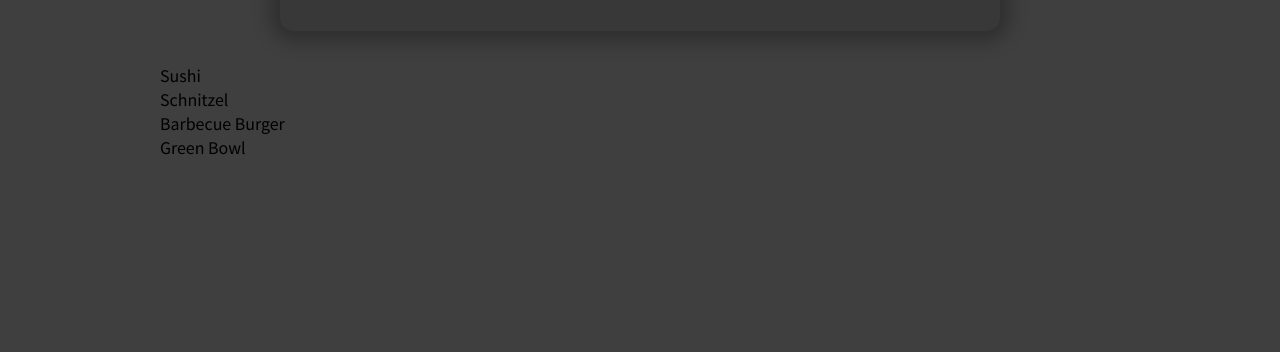
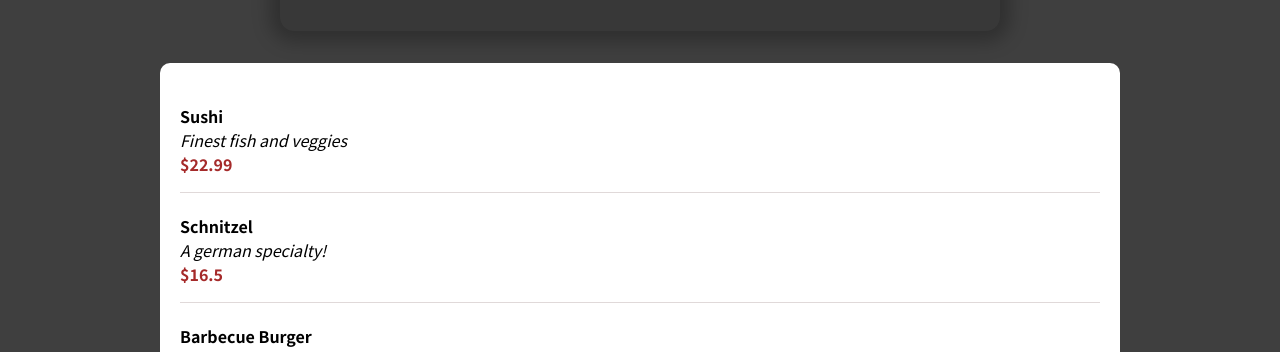
Before and after one commit to akshay7745/sharpenerAssignmentAndProjectsRCT, a React (Create React App) app in the folder sharpenerAssignmentsAndProjectsRCT/restaurantSharpenerTutorial/: page / in a window 1280 px wide. Shown: the part 442-794 px from the top of the page. Built offline with nearby package versions, Linux system fonts and the light colour scheme; the HTML template or start-up script is replaced by a standard one.

Commit message:
Added style to the mealsSummary and mealsList

```diff
--- a/sharpenerAssignmentsAndProjectsRCT/restaurantSharpenerTutorial/src/components/Meals/AvailableMeals.js
+++ b/sharpenerAssignmentsAndProjectsRCT/restaurantSharpenerTutorial/src/components/Meals/AvailableMeals.js
@@ -28,7 +28,11 @@ const DUMMY_MEALS = [
 ];
 const AvailableMeals = () => {
   const mealsList = DUMMY_MEALS.map((meal) => (
-    <li key={meal.id}>{meal.name}</li>
+    <li key={meal.id}>
+      <h4>{meal.name}</h4>
+      <p>{meal.description}</p>
+      <p>${meal.price}</p>
+    </li>
   ));
   return (
     <section className={classes.meals}>
--- a/sharpenerAssignmentsAndProjectsRCT/restaurantSharpenerTutorial/src/components/Meals/AvailableMeals.module.css
+++ b/sharpenerAssignmentsAndProjectsRCT/restaurantSharpenerTutorial/src/components/Meals/AvailableMeals.module.css
@@ -2,7 +2,10 @@
   max-width: 60rem;
   width: 90%;
   margin: 2rem auto;
+  background-color: white;
+  border-radius: 10px;
   animation: meals-appear 1s ease-out forwards;
+  padding: 20px;
 }
 
 .meals ul {
@@ -10,7 +13,23 @@
   margin: 0;
   padding: 0;
 }
-
+.meals ul li {
+  border-bottom: 1.5px solid rgb(224, 217, 217);
+}
+.meals ul li h4:first-child {
+  margin-bottom: 0px;
+}
+.meals ul li p:nth-child(2) {
+  font-style: italic;
+  font-weight: 350;
+  margin-top: 0px;
+  margin-bottom: 0px;
+}
+.meals ul li p:nth-child(3) {
+  font-weight: 550;
+  color: brown;
+  margin-top: 0px;
+}
 @keyframes meals-appear {
   from {
     opacity: 0;
```
